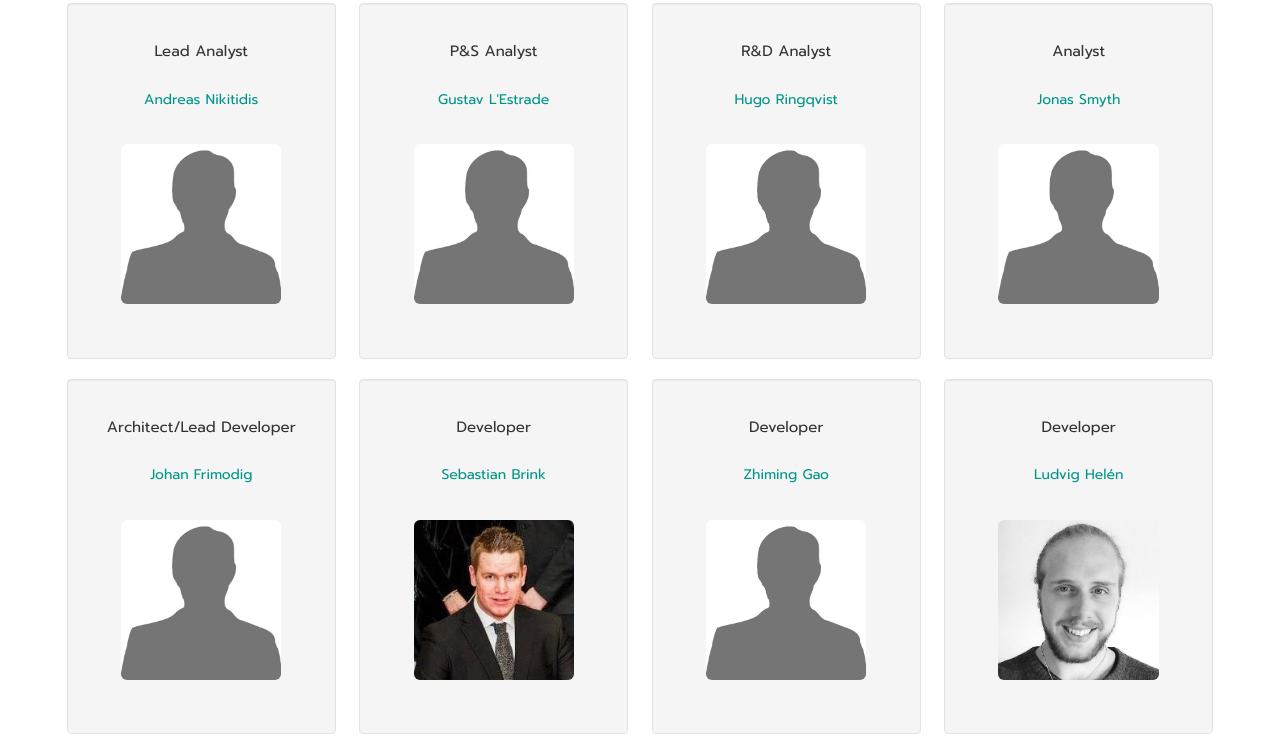
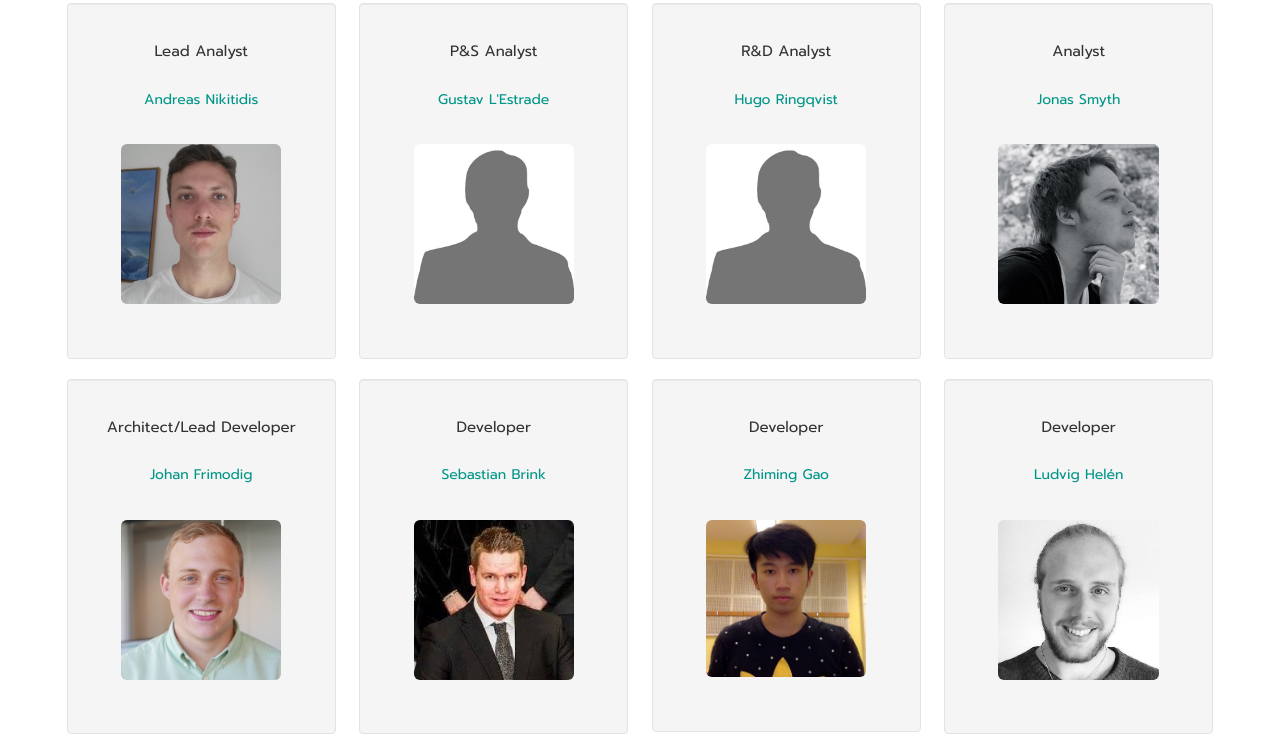
Before and after one commit to bossom/Seed, a plain HTML site: page index.html in a window 1280 px wide. Shown: the part 1119-1870 px from the top of the page. Drawn offline with Linux system fonts and the light colour scheme.

Commit message:
More pictures

```diff
--- a/index.html
+++ b/index.html
@@ -106,7 +106,7 @@
           <br>
           <a href="mailto:andni186@student.liu.se">Andreas Nikitidis</a>
           <div class="imgdiv">
-            <img src="img/noimage.jpg" class="img-responsive img-rounded">
+            <img src="img/andreas.jpg" class="img-responsive img-rounded">
           </div>
         </div>
         <div class="col-xs-12 col-sm-3 col-md-3 col-lg-3 well">
@@ -130,7 +130,7 @@
           <br>
           <a href="mailto:jonsm761@student.liu.se"> Jonas Smyth </a>
           <div class="imgdiv">
-            <img src="img/noimage.jpg" class="img-responsive img-rounded">
+            <img src="img/jonas.jpg" class="img-responsive img-rounded">
           </div>
         </div>
       </div>
@@ -142,7 +142,7 @@
           <br>
           <a href="mailto:johfr035@student.liu.se ">Johan Frimodig </a>
           <div class="imgdiv">
-            <img src="img/noimage.jpg" class="img-responsive img-rounded">
+            <img src="img/johan.jpg" class="img-responsive img-rounded">
           </div>
         </div>
         <div class="col-xs-12 col-sm-3 col-md-3 col-lg-3 well">
@@ -159,7 +159,7 @@
           <br>
           <a href="mailto:zhiga600@student.liu.se">Zhiming Gao</a>
           <div class="imgdiv">
-            <img src="img/noimage.jpg" class="img-responsive img-rounded">
+            <img src="img/zhiming.jpg" class="img-responsive img-rounded">
           </div>
         </div>
         <div class="col-xs-12 col-sm-3 col-md-3 col-lg-3 well">
@@ -215,7 +215,7 @@
           <br>
           <a href="mailto:levsa958@student.liu.se">Levi Sällberg</a>
           <div class="imgdiv">
-            <img src="img/noimage.jpg" class="img-responsive img-rounded">
+            <img src="img/levi.png" class="img-responsive img-rounded">
           </div>
         </div>
         <div class="col-xs-12 col-sm-3 col-md-3 col-lg-3 well">
@@ -260,7 +260,7 @@
           <br>
           <a href="mailto:jonlo577@student.liu.se">Jonathan Lodenius</a>
           <div class="imgdiv">
-            <img src="img/noimage.jpg" class="img-responsive img-rounded">
+            <img src="img/jonathan.jpg" class="img-responsive img-rounded">
           </div>
         </div>
         <div class="col-xs-12 col-sm-3 col-md-3 col-lg-3 well">
```
Also changed, not shown: img/andreas.jpg (added), img/johan.jpg (added), img/jonas.jpg (added), img/jonathan.jpg (added), img/levi.png (added), img/zhiming.jpg (added).
